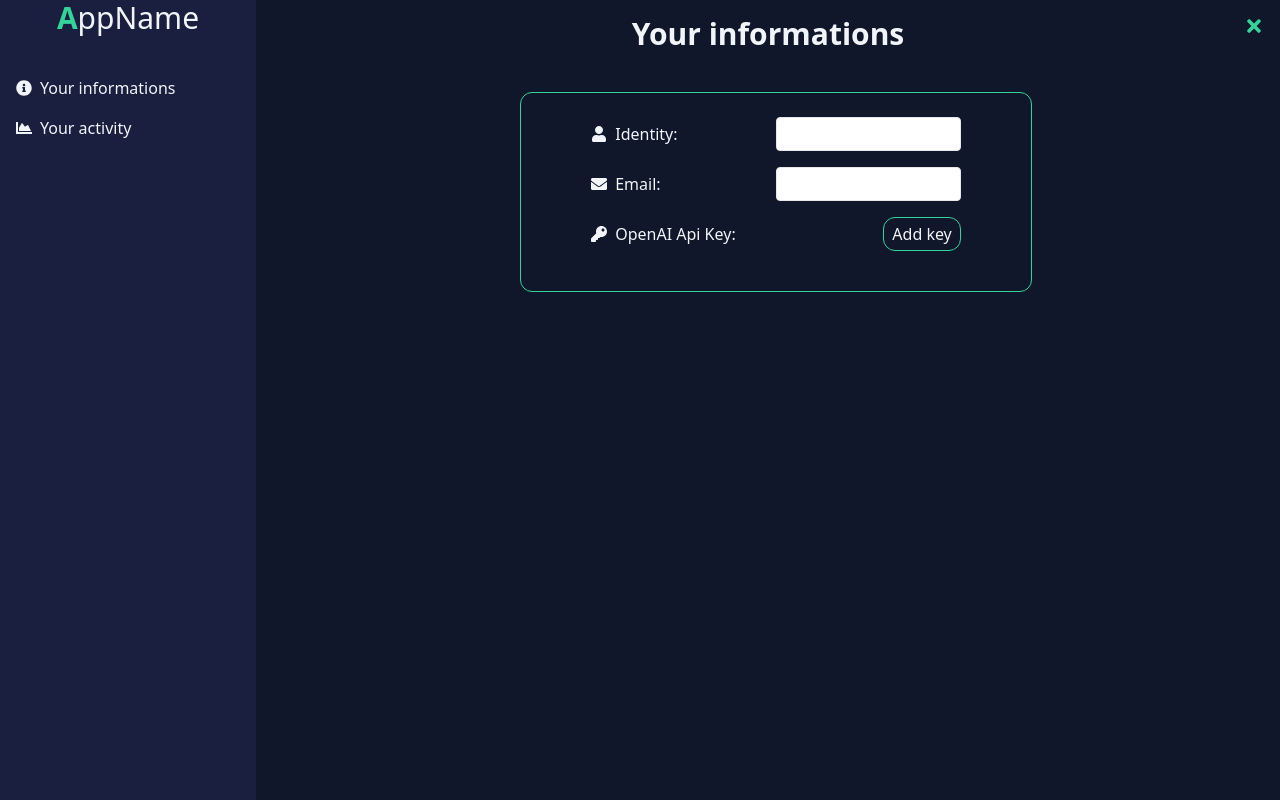
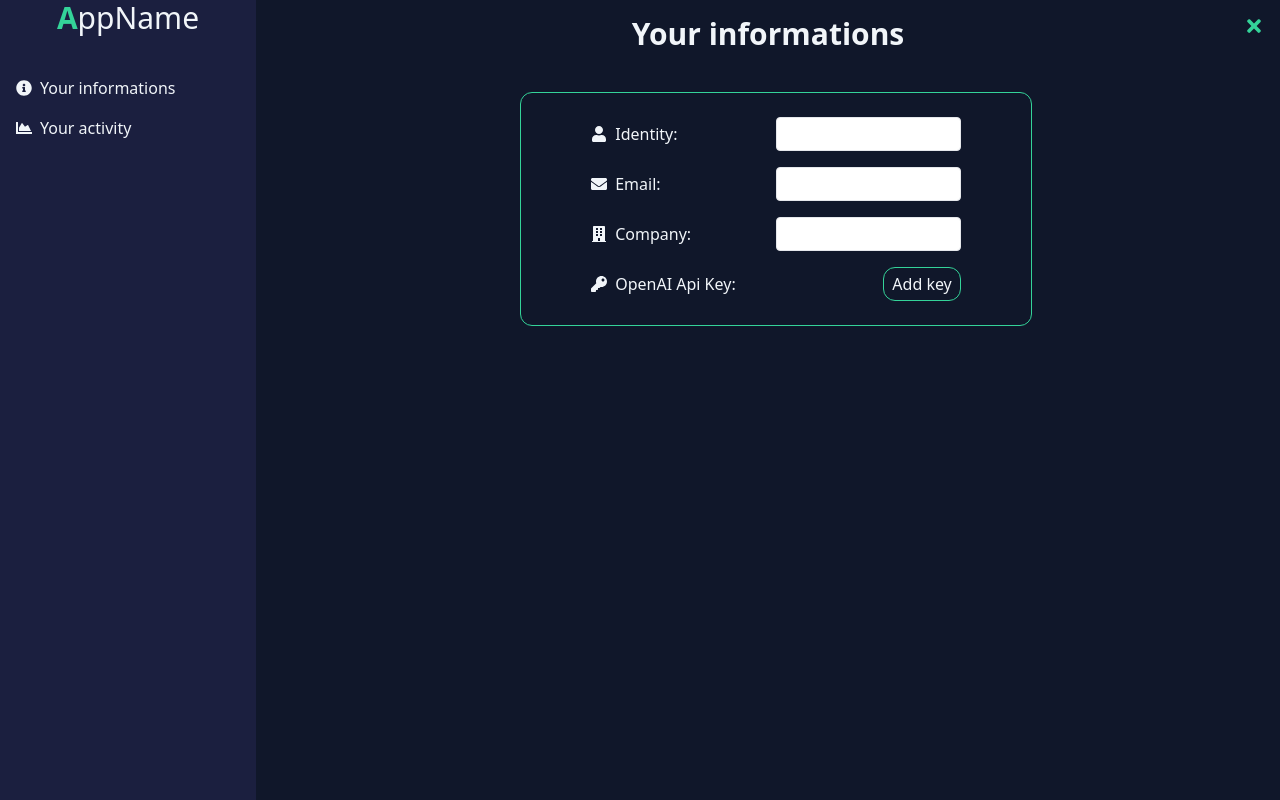
Before and after one commit to tlagoda/linkedinai, a Next.js app: page /settings/account in a window 1280 px wide. Built offline with nearby package versions, Linux system fonts and the light colour scheme; no server answers.

Commit message:
add company to account informations

```diff
--- a/src/app/settings/account/page.tsx
+++ b/src/app/settings/account/page.tsx
@@ -1,7 +1,7 @@
 "use client";
 
 import { useEffect, useState } from "react";
-import { FaEnvelope, FaKey, FaUser } from "react-icons/fa";
+import { FaEnvelope, FaKey, FaUser, FaBuilding } from "react-icons/fa";
 import app, { db } from "../../../../firebase";
 import { doc, getDoc } from "firebase/firestore";
 import { getAuth } from "firebase/auth";
@@ -9,6 +9,7 @@ import { getAuth } from "firebase/auth";
 export default function Page() {
   const [userName, setUserName] = useState("");
   const [userEmail, setUserEmail] = useState("");
+  const [userCompany, setUserCompany] = useState('')
   const [userHasApiKey, setUserHasApiKey] = useState(false);
 
   const auth = getAuth(app);
@@ -63,6 +64,19 @@ export default function Page() {
             className="border rounded p-1 w-1/2 text-black"
           />
         </div>
+        <div className="flex items-center justify-between w-4/5 mx-auto mb-4">
+          <div className="flex items-center ">
+            <FaBuilding className="mr-2" />
+            <label htmlFor="company">Company:</label>
+          </div>
+          <input
+            id="company"
+            type="company"
+            value={userCompany}
+            readOnly
+            className="border rounded p-1 w-1/2 text-black"
+          />
+        </div>
         <div className="flex items-center justify-between w-4/5 mx-auto">
           <div className="flex items-center ">
             <FaKey className="mr-2" />
--- a/src/services/gpt.service.ts
+++ b/src/services/gpt.service.ts
@@ -15,7 +15,7 @@ export class GptService {
     const token = await auth.currentUser?.getIdToken(); // firebase auto mangaes cache
 
     try {
-      const requestOptions = { ...options, free: true };
+      const requestOptions = { ...options, free: false };
 
       const response = await axios.post(
         apiUrl,
@@ -23,9 +23,6 @@ export class GptService {
         {
           headers: {
             Authorization: `Bearer ${token}`,
-          },
-          params: {
-            free: true,
           },
         }
       );
```
